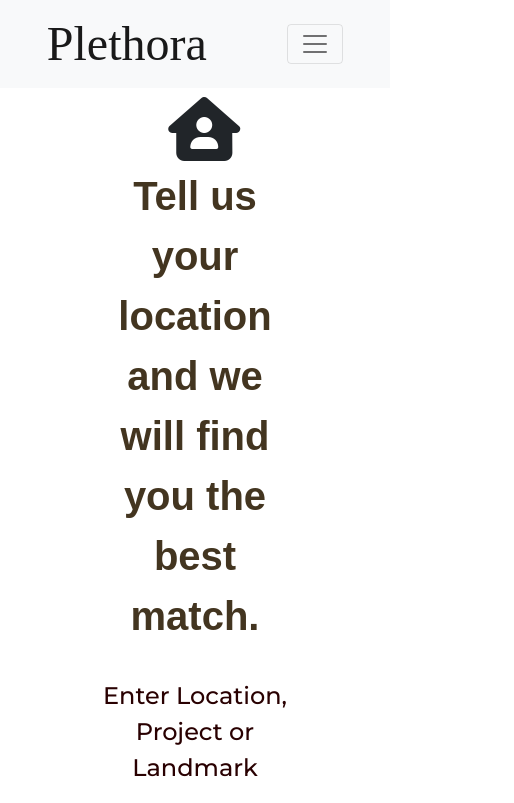
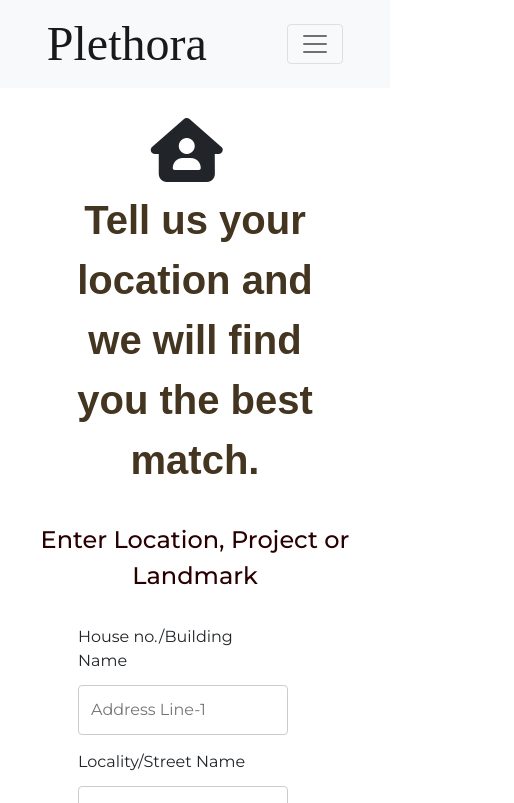
Before and after one commit to PalakAgrawal10/Plethora, a plain HTML site: page buy.html in a window 390 px wide. Shown: the top 803 px of the page, 514 px wide, since content can reach past the window. Drawn offline with nearby package versions, Linux system fonts and the light colour scheme; a web font is replaced by a local one.

Commit message:
Update buy.html

```diff
--- a/buy.html
+++ b/buy.html
@@ -22,7 +22,7 @@
     background-color: white;
   }
   #savings-form{
-    padding: 20% 20% 3% 20%;
+    padding: 23% 5% 3% 5%;
   }
   .fa-house-user{
     margin: 2% 35%;
```
